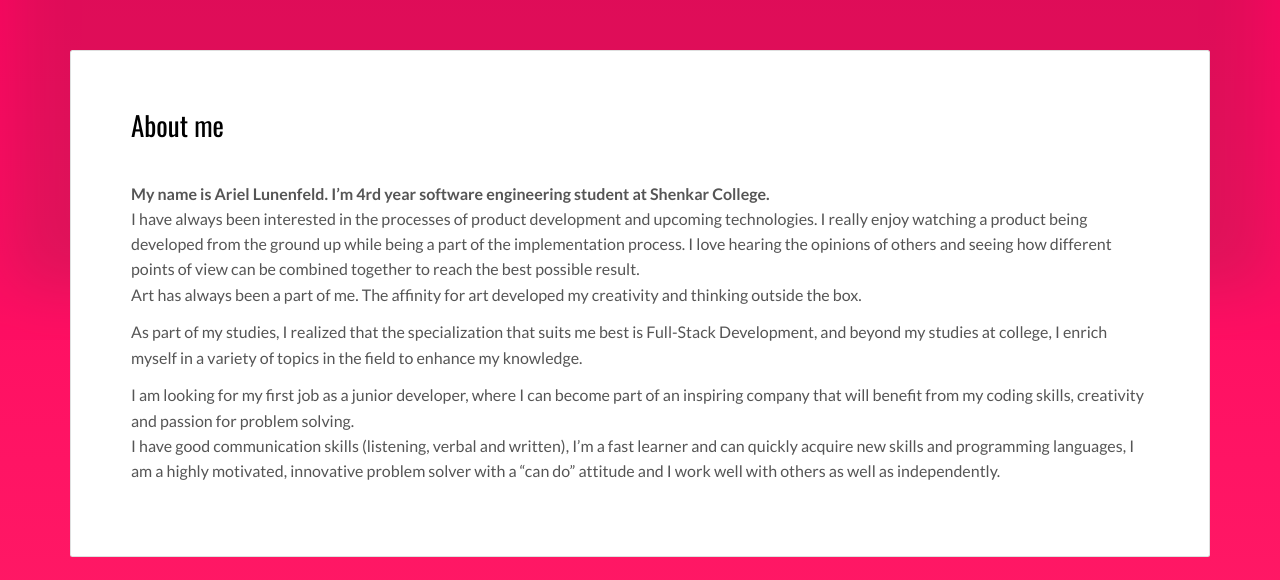
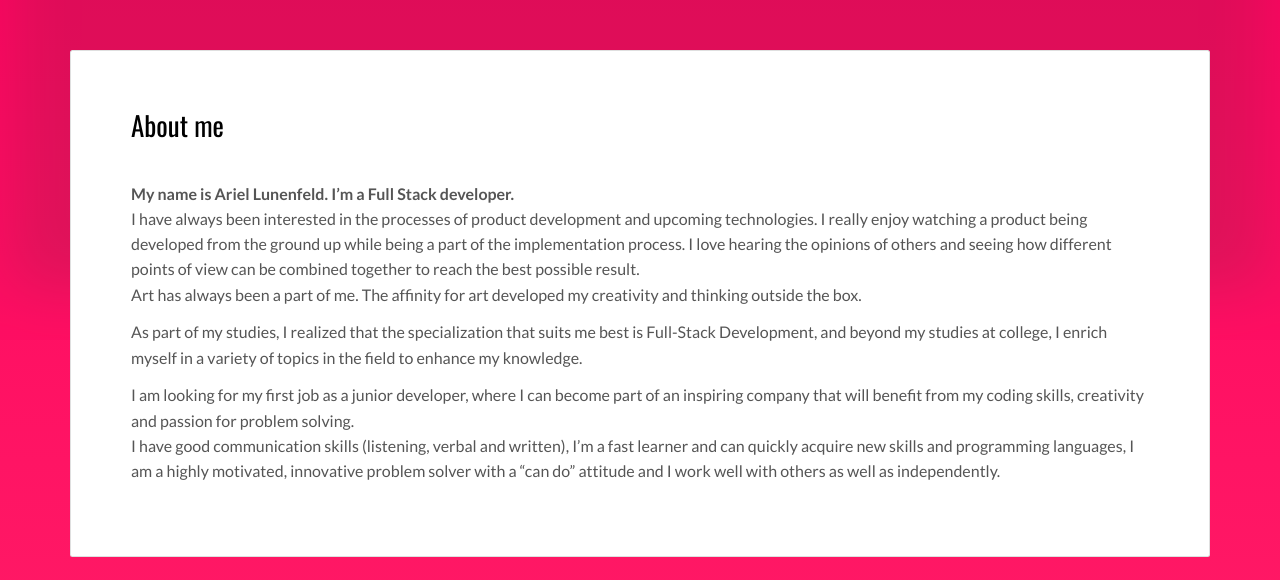
Before and after one commit to ariellunen/Personal-Portfolio, a plain HTML site: page index.html in a window 1280 px wide. Shown: the part 220-800 px from the top of the page. Drawn offline with nearby package versions, Linux system fonts and the light colour scheme.

Commit message:
Update index.html

```diff
--- a/index.html
+++ b/index.html
@@ -48,7 +48,7 @@
                 <div class="col-md-12">
 
                   <p>
-                    <strong>My name is Ariel Lunenfeld. I’m 4rd year software engineering student at Shenkar College.</strong>
+                    <strong>My name is Ariel Lunenfeld. I’m a Full Stack developer.</strong>
                     <br>I have always been interested in the processes of product development and upcoming technologies.
                     I really enjoy watching a product being developed from the ground up while being a part of the implementation process.
                     I love hearing the opinions of others and seeing how different points of view can be combined together to reach the best possible result.
```
